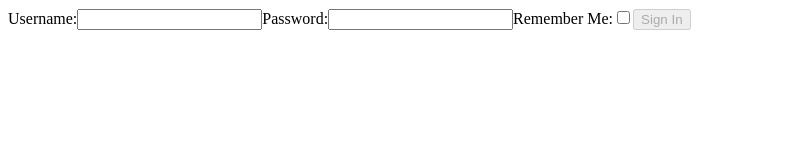
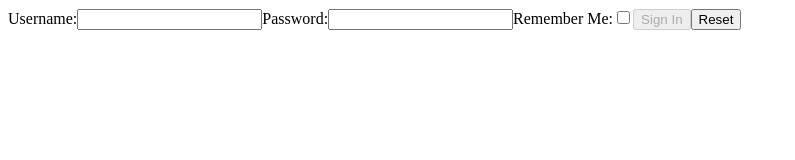
Before and after one commit to alessiobo/React-Exercices, a React (Create React App) app in the folder esercizi/: page / in a window 1280 px wide. Shown: the top 160 px of the page, without its empty margins (0-795 px from the left). Built offline with nearby package versions, Linux system fonts and the light colour scheme.

Commit message:
add forms4

```diff
--- a/esercizi/src/Login.js
+++ b/esercizi/src/Login.js
@@ -1,6 +1,4 @@
-//Add a "login" button to the Login component. This button should be disabled as long as the username and password
-//inputs are empty. When clicked, the event handler attached to the button should call an onLogin function passed
-//as a prop to the Login component, passing it the state.
+//Add a "reset" button to the Login component that clears the content of all three inputs when clicked.
 
 import React from "react";
 
@@ -14,10 +12,15 @@ export class Login extends React.Component {
 
   onLogin = (event) => {
     event.preventDefault();
+
+    if (this.state.username === "" || this.state.password === "") {
+      return false;
+    }
+
     const data = {
       username: this.state.username,
       password: this.state.password,
-      accept: this.state.remember,
+      remember: this.state.remember,
     };
 
     this.props.onLogin(data);
@@ -47,6 +50,18 @@ export class Login extends React.Component {
     }
   };
 
+  resetHandler = (event) => {
+    event.preventDefault();
+    this.setState(() => {
+      return {
+        username: "",
+        password: "",
+        remember: false,
+        disabled: true,
+      };
+    });
+  };
+
   render() {
     return (
       <form onSubmit={this.onLogin}>
@@ -74,6 +89,7 @@ export class Login extends React.Component {
         <button type="submit" disabled={this.state.disabled}>
           Sign In
         </button>
+        <button onClick={this.resetHandler}>Reset</button>
       </form>
     );
   }
```
